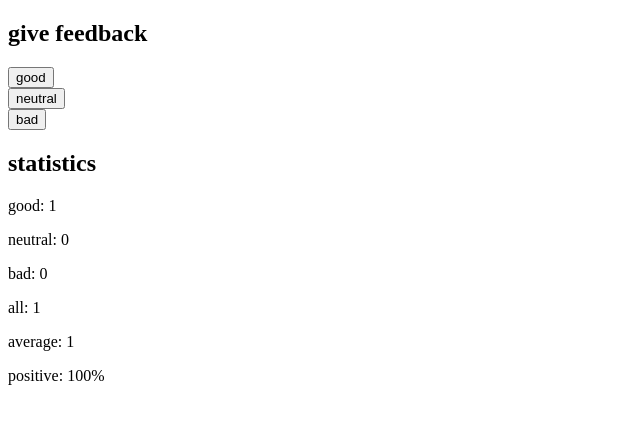
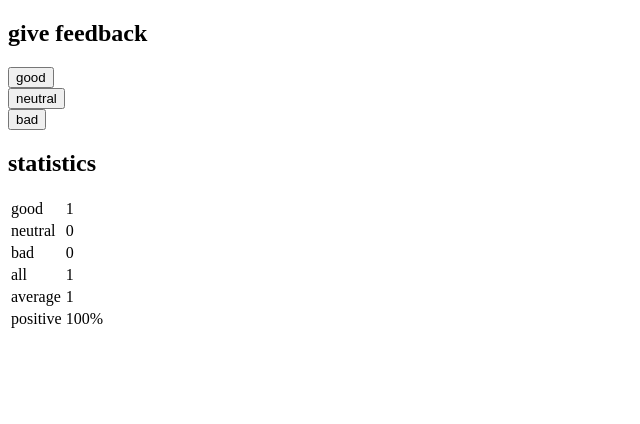
Before and after one commit to DiotheWind/unicafe, a React (Vite) app: page / in a window 1280 px wide. Both pictures are taken after a click on the button "good". Shown: the top 424 px of the page, without its empty margins (0-640 px from the left). Built offline with nearby package versions, Linux system fonts and the light colour scheme.

Commit message:
Turn the statistics section into a table

```diff
--- a/src/App.jsx
+++ b/src/App.jsx
@@ -19,12 +19,16 @@ const Statistics = (props) => {
 
   return (
     <div>
-      <StatisticLine text="good" value={props.good}/>
-      <StatisticLine text="neutral" value={props.neutral}/>
-      <StatisticLine text="bad" value={props.bad}/>
-      <StatisticLine text="all" value={props.totalVotes}/>
-      <StatisticLine text="average" value={props.average}/>
-      <StatisticLine text="positive" value={props.positiveFeedback}/>
+      <table>
+        <tbody>
+          <tr><StatisticLine text="good" value={props.good}/></tr>
+          <tr><StatisticLine text="neutral" value={props.neutral}/></tr>
+          <tr><StatisticLine text="bad" value={props.bad}/></tr>
+          <tr><StatisticLine text="all" value={props.totalVotes}/></tr>
+          <tr><StatisticLine text="average" value={props.average}/></tr>
+          <tr><StatisticLine text="positive" value={props.positiveFeedback}/></tr>
+        </tbody>
+      </table>
     </div>
   )
 }
@@ -32,7 +36,8 @@ const Statistics = (props) => {
 const StatisticLine = ({ text, value }) => {
   return (
     <>
-      <p>{text}: {value}</p>
+      <td>{text}</td>
+      <td>{value}</td>
     </>
   )
 }
```
